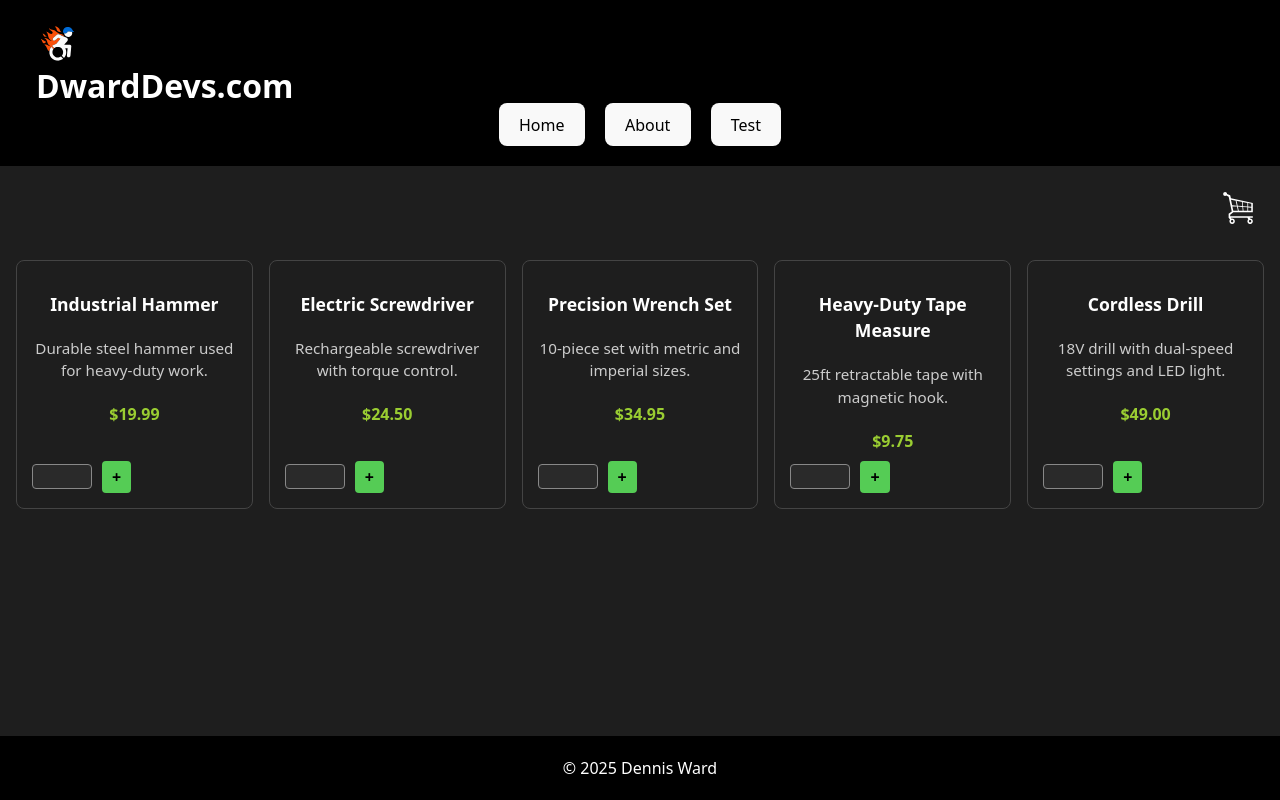
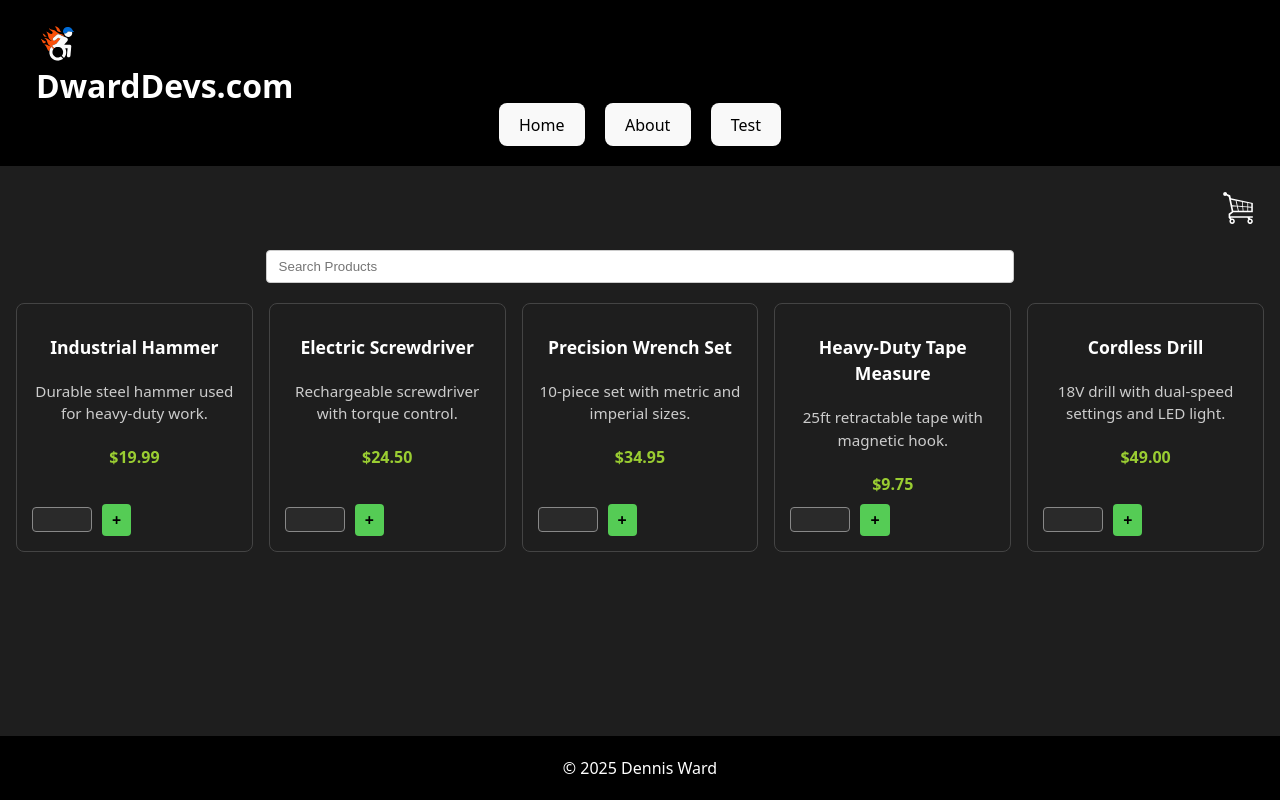
Before and after one commit to Maiar0/inventory-web-frontend, a Vue app: page /catalog in a window 1280 px wide. Built offline with nearby package versions, Linux system fonts and the light colour scheme; no server answers.

Commit message:
searchbar

```diff
--- a/src/views/product/Catalog.vue
+++ b/src/views/product/Catalog.vue
@@ -1,13 +1,15 @@
 <template>
     <CatalogHeader :numberOfItems="cart.length" @select="goToCart" />
-    <CatalogGrid :items="catalogItems" @select="goToItem" @addToCart="addItemToCart" />
+    <input class="filter" v-model="searchQuery" type="text" placeholder="Search Products" />
+    <CatalogGrid :items="catalogFilteredItems" @select="goToItem" @addToCart="addItemToCart" />
 </template>
 <script setup>
-import { ref, reactive, onMounted, watch } from 'vue';
+import { ref, reactive, onMounted, watch, computed } from 'vue';
 import { useRoute, useRouter } from 'vue-router';
 import CatalogGrid from '../../components/CatalogGrid.vue'
 import CatalogHeader from '../../components/CatalogHeader.vue';
 const cart = reactive([]);
+const searchQuery = ref('');
 const catalogItems = ref([
     {
         product_id: 'P001',
@@ -50,6 +52,16 @@ const catalogItems = ref([
         price: '$49.00'
     }
 ]);
+
+const catalogFilteredItems = computed(() => {
+    if (!searchQuery.value) return catalogItems.value;
+    const q = searchQuery.value.toLocaleLowerCase();
+    return catalogItems.value.filter(item =>
+        item.name.toLocaleLowerCase().includes(q) ||
+        item.sku.toLocaleLowerCase().includes(q) ||
+        item.product_id.toLocaleLowerCase().includes(q)
+    );
+});
 function goToItem() {
     console.log('click go to item')
     //will go to product page
@@ -78,3 +90,13 @@ watch(cart, (newCart) => {
 }, { deep: true });
 
 </script>
+<style scoped>
+.filter {
+    display: block;
+    width: 60%;
+    margin: 10px auto;
+    padding: 8px 12px;
+    border-radius: 4px;
+    border: 1px solid #ccc;
+}
+</style>
```
